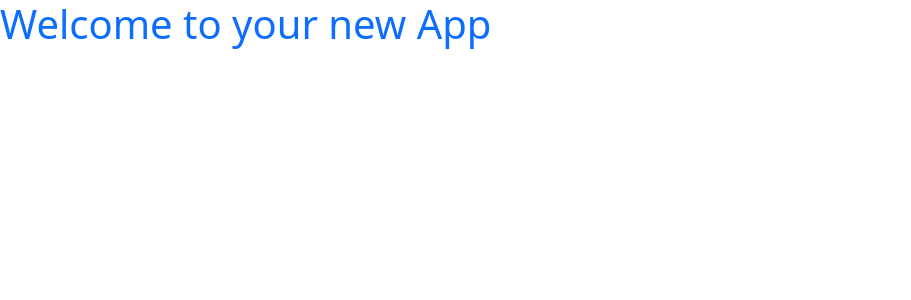
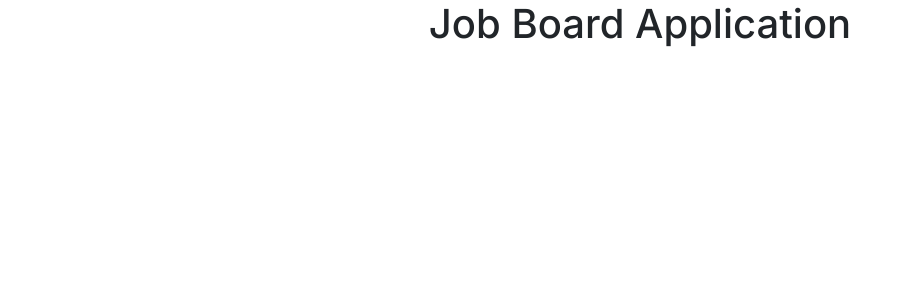
Before and after one commit to Joseph-Mutua/job-board, an Angular app: page / in a window 1280 px wide. Shown: the top 300 px of the page, without its empty margins (0-911 px from the left). Built offline with nearby package versions, Linux system fonts and the light colour scheme.

Commit message:
Add custom fonts

```diff
--- a/angular.json
+++ b/angular.json
@@ -20,6 +20,7 @@
             "tsConfig": "tsconfig.app.json",
             "assets": ["src/favicon.ico", "src/assets"],
             "styles": [
+              "node_modules/bootstrap/dist/css/bootstrap.min.css",
               "node_modules/bootstrap/dist/css/bootstrap.css",
               "src/styles.css"
             ],
--- a/package.json
+++ b/package.json
@@ -21,6 +21,8 @@
     "@angular/platform-server": "^17.0.0",
     "@angular/router": "^17.0.0",
     "@angular/ssr": "^17.0.3",
+    "@ng-bootstrap/ng-bootstrap": "^16.0.0",
+    "@popperjs/core": "^2.11.8",
     "bootstrap": "^5.3.2",
     "express": "^4.18.2",
     "rxjs": "~7.8.0",
@@ -31,6 +33,7 @@
     "@angular-devkit/build-angular": "^17.0.3",
     "@angular/cli": "^17.0.3",
     "@angular/compiler-cli": "^17.0.0",
+    "@angular/localize": "^17.0.0",
     "@types/express": "^4.17.17",
     "@types/jasmine": "~5.1.0",
     "@types/node": "^18.18.0",
--- a/src/app/app.component.html
+++ b/src/app/app.component.html
@@ -1,3 +1,5 @@
-<h1 class="text-primary">Welcome to your new App</h1>
+<div class="container">
+  <h1 class="text-center">Job Board Application</h1>
+</div>
 
 <router-outlet></router-outlet>
--- a/src/index.html
+++ b/src/index.html
@@ -6,6 +6,9 @@
   <base href="/">
   <meta name="viewport" content="width=device-width, initial-scale=1">
   <link rel="icon" type="image/x-icon" href="favicon.ico">
+  <link rel="preconnect" href="https://fonts.googleapis.com">
+<link rel="preconnect" href="https://fonts.gstatic.com" crossorigin>
+<link href="https://fonts.googleapis.com/css2?family=Inter:wght@100;200;300;400;500;600;700;800;900&display=swap" rel="stylesheet">
 </head>
 <body>
   <app-root></app-root>
--- a/src/main.ts
+++ b/src/main.ts
@@ -1,3 +1,5 @@
+/// <reference types="@angular/localize" />
+
 import { bootstrapApplication } from '@angular/platform-browser';
 import { appConfig } from './app/app.config';
 import { AppComponent } from './app/app.component';
--- a/src/styles.css
+++ b/src/styles.css
@@ -1 +1,4 @@
 /* You can add global styles to this file, and also import other style files */
+body {
+  font-family: 'Inter', sans-serif !important;
+}
--- a/tsconfig.app.json
+++ b/tsconfig.app.json
@@ -4,7 +4,8 @@
   "compilerOptions": {
     "outDir": "./out-tsc/app",
     "types": [
-      "node"
+      "node",
+      "@angular/localize"
     ]
   },
   "files": [
```
Also changed, not shown: 2 other files (tests, documents, lock files or other folders).
